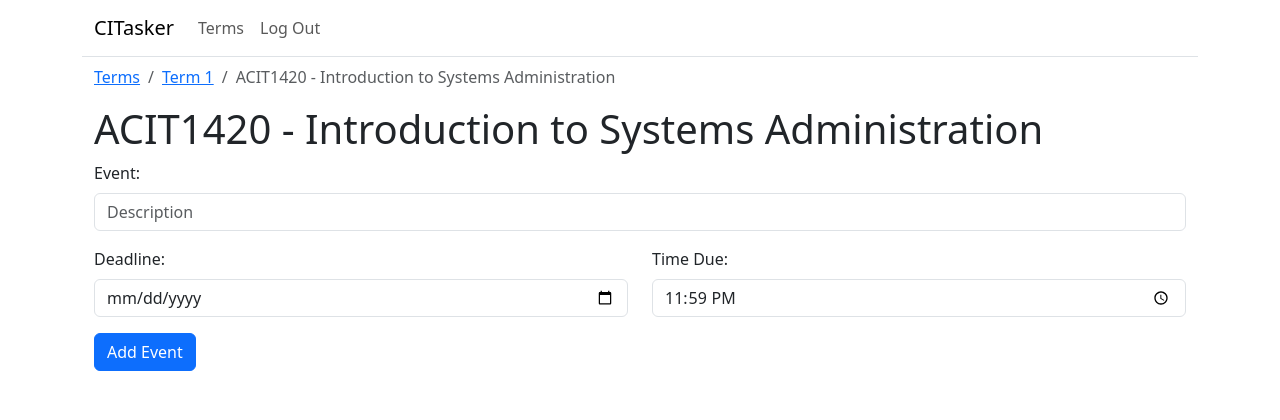
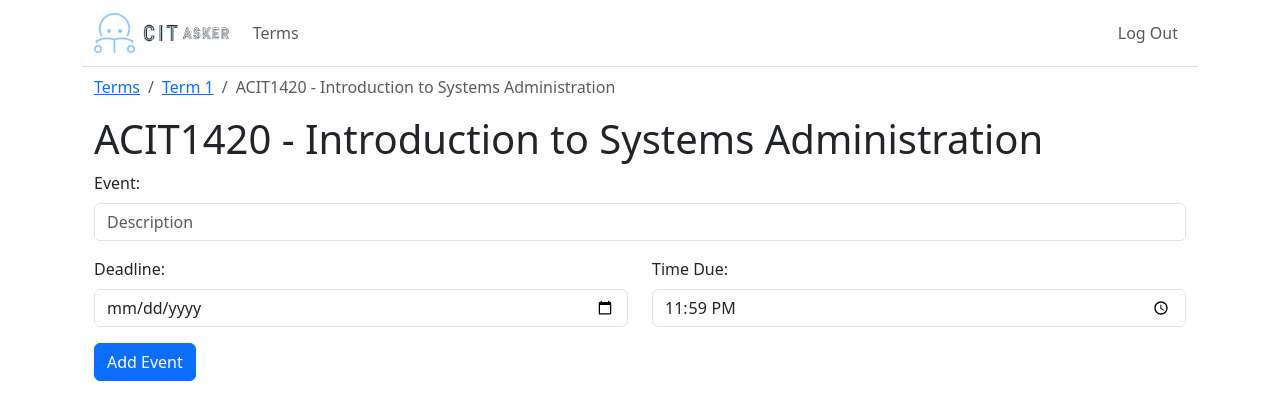
Before and after one commit to LogicEgg/CITasker, a Flask app: page /classes/1 in a window 1280 px wide. Shown: the top 420 px of the page. Run offline with Flask 3, Linux system fonts and the light colour scheme; the visitor is signed in with stand-in values (Sample User, id 1); data comes from the database, SQL or seed files in the repository; data that the repository does not hold is empty.

Commit message:
logo add

```diff
--- a/templates/base.html
+++ b/templates/base.html
@@ -12,6 +12,10 @@
             .object-fit-cover {
                 object-fit: cover;
             }
+            .navbar-brand img {
+                height: 40px;
+                width: auto;
+            }
         </style>
     </head>
 
@@ -20,26 +24,20 @@
             <nav
                 class="navbar navbar-expand-lg border-body border-bottom">
                 <div class="container-fluid">
-                    <a class="navbar-brand" href="{{ url_for('homepage')}}">CITasker</a>
+                    <a class="navbar-brand" href="{{ url_for('homepage')}}">
+                        <img src="{{ url_for('static', filename='images/logo.png') }}" alt="CITasker Logo">
+                    </a>
                     <div class="collapse navbar-collapse" id="navbarNavAltMarkup">
                         <div class="navbar-nav">
                             <a class="nav-link" href="{{ url_for('term_page')}}">Terms</a>
+                        </div>
+                        <div class="navbar-nav ms-auto">
                             {% if current_user.uname %}
                             <a class="nav-link" href="{{ url_for('auth.logout' )}}">Log Out</a>
                             {% else %}
                             <a class="nav-link" href="{{ url_for('auth.login' )}}">Log In</a>
                             <a class="nav-link" href="{{ url_for('auth.register' )}}">Register</a>
                             {% endif %}
-                            <!-- <a
-                                class="nav-link {% if request.endpoint == 'wip1' %}active text-dark border-bottom border-dark{% endif %}"
-                                href="#"
-                                >WIP</a
-                            >
-                            <a
-                                class="nav-link {% if request.endpoint == 'wip2' %}active text-dark border-bottom border-dark{% endif %}"
-                                href="#"
-                                >WIP</a
-                            > -->
                         </div>
                     </div>
                 </div>
```
Also changed, not shown: static/images/logo.png (added).
